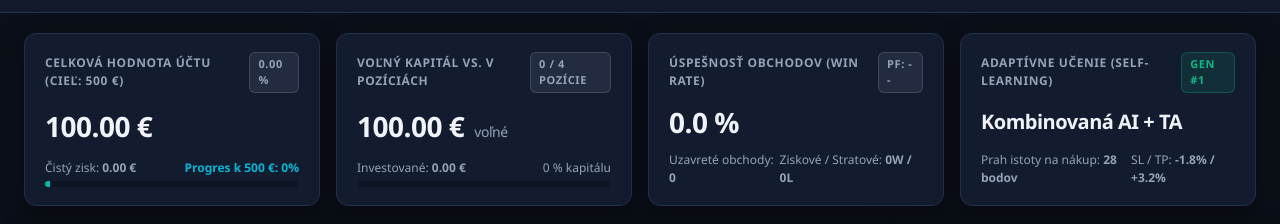
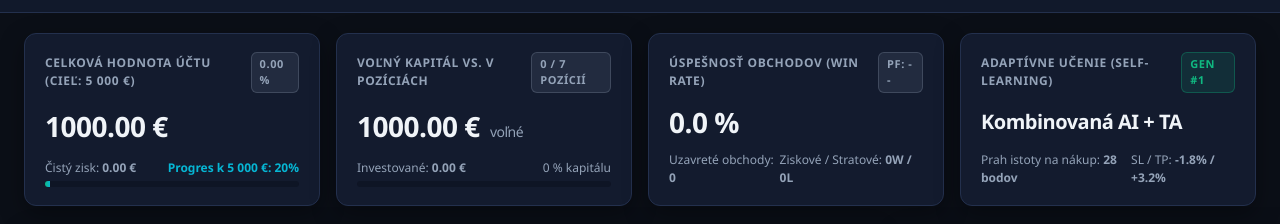
Before and after one commit to Matt9117/autonomny-ai-burzovy-agent, a website: page index.html in a window 1280 px wide. Shown: the part 151-375 px from the top of the page. Drawn offline with Linux system fonts and the light colour scheme; no server answers.

Commit message:
V10 Trading 212 Pro Day-Trading Engine: 1000 EUR capital, 7 smart slots, sector guard, 4-stage profit lock (index.html)

```diff
--- a/index.html
+++ b/index.html
@@ -3,7 +3,7 @@
 <head>
     <meta charset="UTF-8">
     <meta name="viewport" content="width=device-width, initial-scale=1.0">
-    <title>Autonómny AI Burzový Agent | 100 € Paper & Live Trading</title>
+    <title>Autonómny AI Burzový Agent | 1 000 € Day-Trading & Trading 212 Engine</title>
     <link rel="stylesheet" href="styles.css">
 </head>
 <body>
@@ -13,7 +13,7 @@
         <div class="brand">
             <div class="brand-icon">AI</div>
             <div class="brand-title">
-                <h1>Autonómny Burzový Agent <span id="modeBadge" class="badge badge-warn" style="margin-left:8px;">PAPER TRADING (100 €)</span></h1>
+                <h1>Autonómny Burzový Agent <span id="modeBadge" class="badge badge-warn" style="margin-left:8px;">PAPER TRADING (1 000 €)</span></h1>
                 <div class="brand-subtitle">
                     <span id="marketSessionStatus">Načítavam stav burzy...</span>
                     <span>•</span>
@@ -61,16 +61,16 @@
         <section class="kpi-grid">
             <div class="kpi-card">
                 <div class="kpi-label">
-                    <span>Celková hodnota účtu (Cieľ: 500 €)</span>
+                    <span>Celková hodnota účtu (Cieľ: 5 000 €)</span>
                     <span id="totalPnlBadge" class="badge badge-neutral">0.00 %</span>
                 </div>
                 <div class="kpi-value">
-                    <span id="kpiEquity">100.00 €</span>
+                    <span id="kpiEquity">1000.00 €</span>
                 </div>
                 <div>
                     <div class="kpi-sub">
                         <span>Čistý zisk: <strong id="kpiTotalPnl">0.00 €</strong></span>
-                        <span id="goalProgressLabel" style="color:var(--accent-cyan); font-weight:700;">Progres k 500 €: 0%</span>
+                        <span id="goalProgressLabel" style="color:var(--accent-cyan); font-weight:700;">Progres k 5 000 €: 20%</span>
                     </div>
                     <div class="progress-bar">
                         <div id="goalProgressBar" class="progress-fill" style="width: 2%; background: linear-gradient(90deg, #10b981, #06b6d4);"></div>
@@ -81,10 +81,10 @@
             <div class="kpi-card">
                 <div class="kpi-label">
                     <span>Voľný kapitál vs. V pozíciách</span>
-                    <span id="openPosCountBadge" class="badge badge-neutral">0 / 4 pozície</span>
+                    <span id="openPosCountBadge" class="badge badge-neutral">0 / 7 pozícií</span>
                 </div>
                 <div class="kpi-value">
-                    <span id="kpiCash">100.00 €</span>
+                    <span id="kpiCash">1000.00 €</span>
                     <span style="font-size:14px; font-weight:500; color:var(--text-secondary);">voľné</span>
                 </div>
                 <div>
@@ -436,7 +436,7 @@
                 <div style="display:flex; justify-content:space-between; align-items:center; margin-top:18px; flex-wrap:wrap; gap:10px;">
                     <div style="display:flex; gap:8px;">
                         <button class="btn btn-danger" onclick="resetSimulatorAccount()">
-                            🗑️ Resetovať účet na 100 €
+                            🗑️ Resetovať účet na 1 000 €
                         </button>
                         <button class="btn" onclick="testBrokerConnection()">
                             🔌 Otestovať API brokera
@@ -471,6 +471,6 @@
         </div>
     </div>
 
-    <script src="app.js?v=9"></script>
+    <script src="app.js?v=10"></script>
 </body>
 </html>
```
